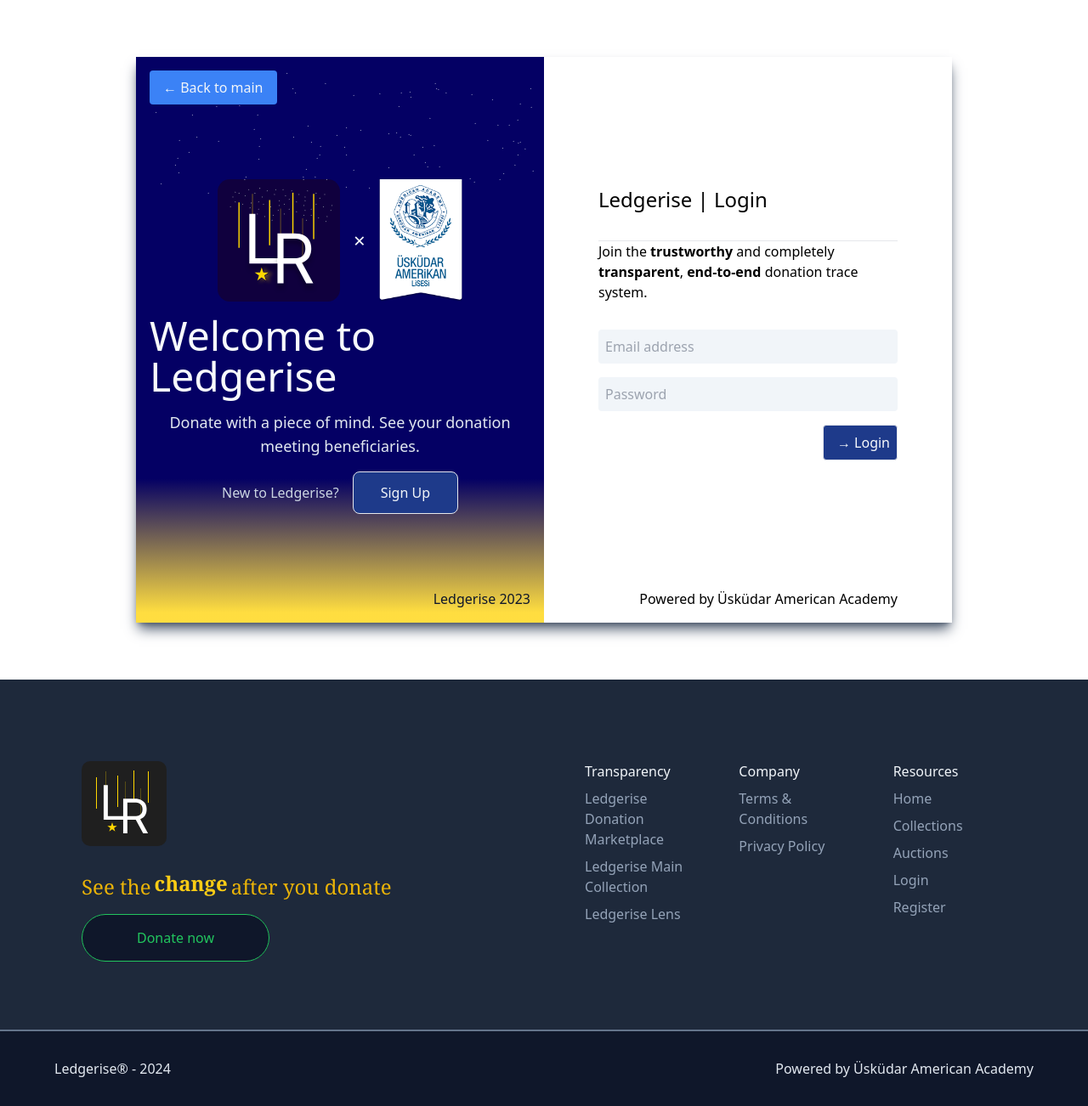
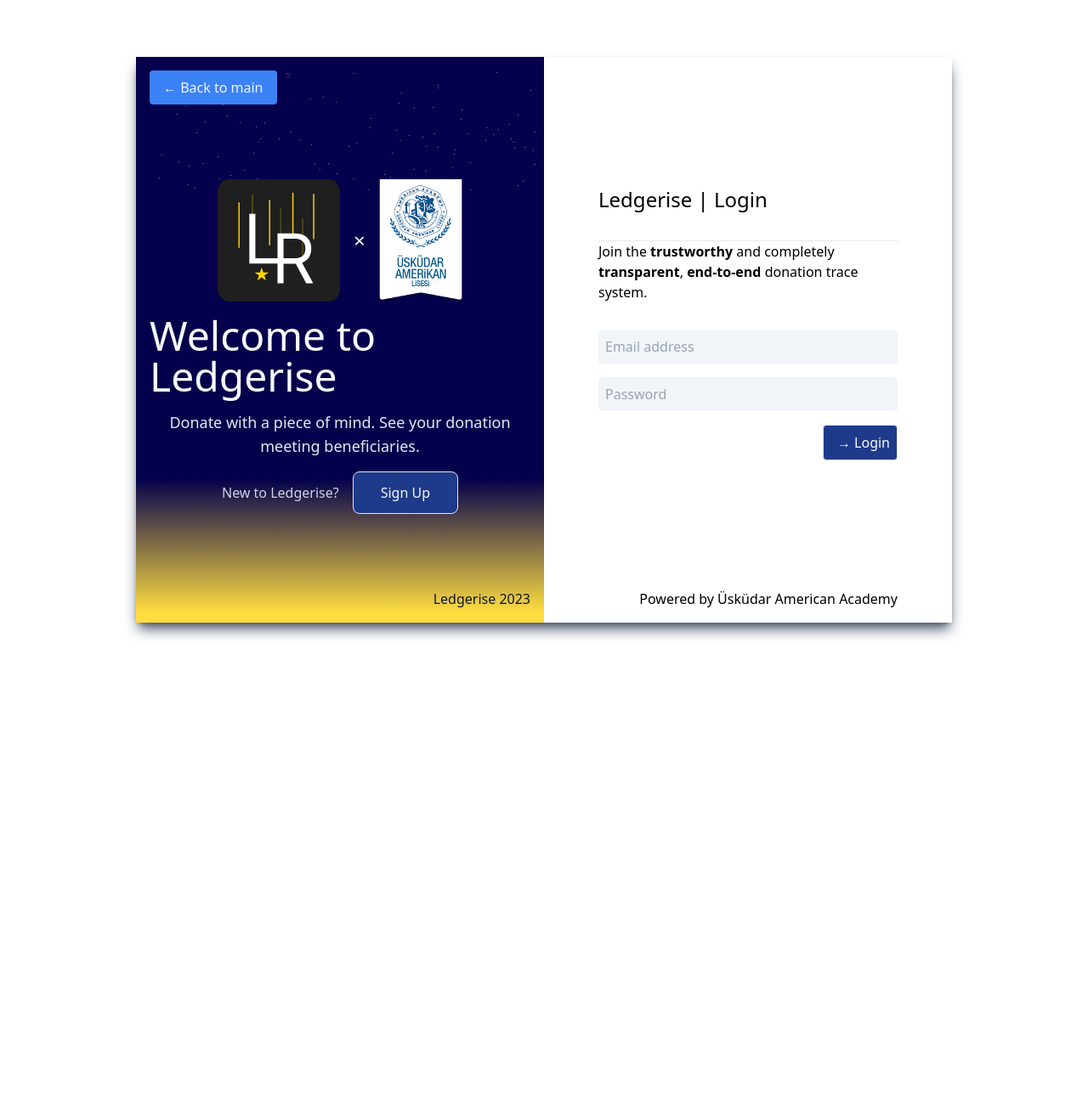
Before and after one commit to Ledgerise-LR/Ledgerise-Web-Frontend, a Next.js app: page /login in a window 1280 px wide. Shown: the whole page at 85% size. After the commit the page ends 800 px from the top, so only its background shows below. Built offline with nearby package versions, Linux system fonts and the light colour scheme; what react-moralis, web3uikit would draw is missing.

Commit message:
error fixes

```diff
--- a/components/Footer.jsx
+++ b/components/Footer.jsx
@@ -29,10 +29,13 @@ export default function Footer() {
                 <div className="mb-8">
                   <img src="/icon.svg" alt="Ledgerise logo" />
                 </div>
-                <div className="w-full font-serif text-yellow-500 text-2xl mb-8 flex">
+                <div className="w-full font-serif text-yellow-500 text-2xl mb-1 flex">
                   <div className="mr-1">{"See the"}</div>
-                  <div className="animate-bounce mr-1 font-bold text-yellow-400">{"change"}</div>
+                  <div className="mr-1 font-bold text-yellow-400">{"change"}</div>
                   <div className="mr-1">{"after you donate"}</div>
+                </div>
+                <div className="w-full font-serif text-yellow-700 text-lg mb-8 flex">
+                  Let us hand your donation into the hearts of beneficiaries ❤️
                 </div>
                 <a href="collections" className="p-4 px-16 w-fit ml-auto bg-slate-900 text-green-500 rounded-full transition-all cursor-pointer border border-green-500 hover:text-slate-50 hover:bg-green-500">Donate now</a>
               </div>
@@ -59,7 +62,7 @@ export default function Footer() {
                 </div>
               </div>
               <div className="w-1/3 h-full ml-12">
-                <div className="text-slate-100 mb-2">Company</div>
+                <div className="text-slate-100 mb-2">Related</div>
                 <div className="text-slate-400">
                   <div className="mb-2">Terms & Conditions</div>
                   <div className="mb-2">Privacy Policy</div>
--- a/components/Map.jsx
+++ b/components/Map.jsx
@@ -34,7 +34,6 @@ export default function MyMap({ stampCoordinates, shippedCoordinates, deliveredC
 
   useEffect(() => {
     visualVerifications.map(verification => {
-      console.log(verification)
       if (verification.visualVerificationTokenId == stampVisualTokenId) {
         console.log(verification.visualVerificationTokenId)
         console.log(verification.tokenUri)
--- a/pages/_app.jsx
+++ b/pages/_app.jsx
@@ -31,7 +31,7 @@ export default function App({ Component, pageProps }) {
           }
           <Component {...pageProps} />
           {
-            router.pathname != "/admin"
+            router.pathname != "/admin" && router.pathname != "/register" && router.pathname != "/login"
               ? <Footer />
               : <div></div>
           }
--- a/pages/assets.jsx
+++ b/pages/assets.jsx
@@ -366,19 +366,21 @@ export default function Home() {
                 .then(response => response.json())
                 .then(data => {
                   setVisualVerifications(data.data);
-
-                  axios.post(`http://localhost:4000/company/get-company-from-code`, { code: collection.companyCode })
-                    .then((res) => {
-                      const companyData = res.data;
-                      setCompany(companyData.company);
-                    })
-
                 })
-
             })
         })
     }
   }, [tokenId])
+
+  useEffect(() => {
+    if (collection.companyCode) {
+      axios.post(`http://localhost:4000/company/get-company-from-code`, { code: collection.companyCode })
+        .then((res) => {
+          const companyData = res.data;
+          setCompany(companyData.company);
+        })
+    }
+  }, [collection])
 
   useEffect(() => {
     const _id = localStorage.getItem("_id");
--- a/pages/login.jsx
+++ b/pages/login.jsx
@@ -46,7 +46,7 @@ export default function Home() {
       star.style.fontSize = "2px"
       star.innerHTML = "★";
       star.style.left = (Math.random() * 95).toString() + "%";
-      star.style.top = (Math.random() * 100).toString() + "%";
+      star.style.top = (Math.random() * (120 - (Math.random() * 40))).toString() + "%";
       startsContent.appendChild(star);
     }
   }, []);
@@ -54,12 +54,12 @@ export default function Home() {
   return (
     <div className='w-screen h-screen flex items-center justify-center'>
       <div className='w-9/12 h-5/6 flex shadow-slate-600 shadow-lg'>
-        <div className='flex flex-col w-1/2 h-full bg-[linear-gradient(0deg,rgba(255,210,0,0.75)_1.82%,rgba(4,0,100,1)_25.44%)] justify-between p-4 relative'>
+        <div className='flex flex-col w-1/2 h-full bg-[linear-gradient(0deg,rgba(255,210,0,0.75)_1.82%,rgba(4,0,75,1)_25.44%)] justify-between p-4 relative'>
           <div id="starts-content" className='absolute z-0 w-full h-36 animate-pulse'></div>
           <a href='/' className='z-10 py-2 px-4 rounded bg-blue-500 w-fit text-slate-100 cursor-pointer'>← Back to main</a>
           <div className='w-full flex flex-col items-center'>
             <div className='flex items-center'>
-              <img className='h-36' src="logocompact.svg" alt="Ledgerise" />
+              <img className='h-36 z-10' src="icon.svg" alt="Ledgerise" />
               <div className='text-2xl text-slate-50 mx-4'>×</div>
               <img className='h-36' src="uaa.png" alt="Üsküdar American Academy" />
             </div>
@@ -72,7 +72,7 @@ export default function Home() {
           </div>
           <div className='ml-auto text-slate-900'>Ledgerise 2023</div>
         </div>
-        <div className='flex flex-col w-1/2 h-full p-4 px-16 justify-between'>
+        <div className='flex flex-col w-1/2 h-full p-4 px-16 justify-between bg-white'>
           <div></div>
           <div>
             <div className='text-2xl mb-8'>Ledgerise | Login</div>
```
